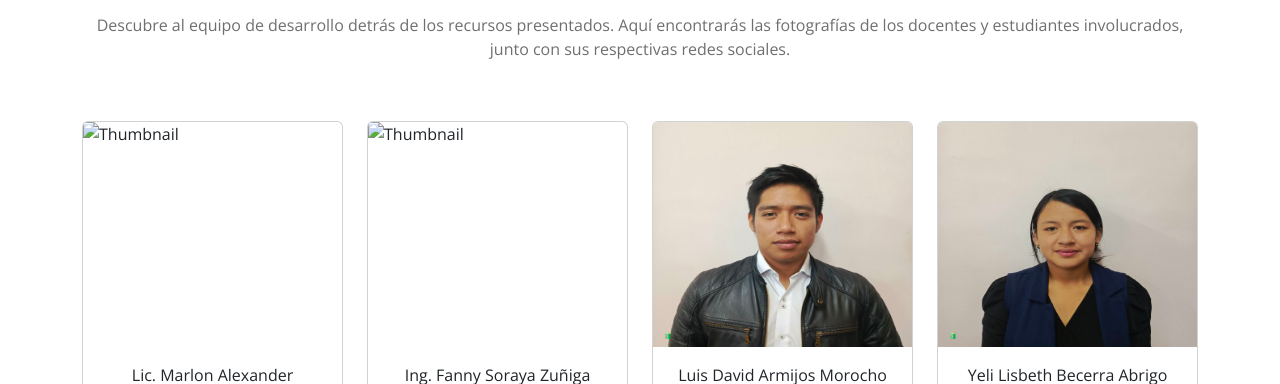
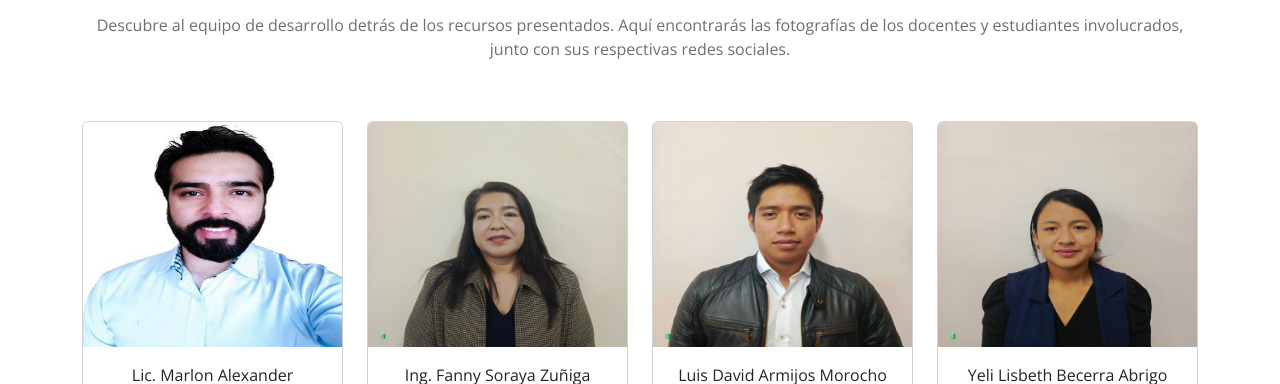
Before and after one commit to JnBenites/reasexto, a plain HTML site: page index.html in a window 1280 px wide. Shown: the part 2200-2584 px from the top of the page. Drawn offline with nearby package versions, Linux system fonts and the light colour scheme.

Commit message:
Cambios de img
Cambios de img

```diff
--- a/index.html
+++ b/index.html
@@ -254,7 +254,7 @@
           <!-- elemento -->
           <div class="col-lg-3 col-md-6 col-sm-6">
             <div class="card mb-4 box-shadow">
-              <img class="card-img-top" data-src="" alt="Thumbnail" style="height: 225px; width: 100%; display: block;" src="./assets/img/team/" data-holder-rendered="true">
+              <img class="card-img-top" data-src="" alt="Thumbnail" style="height: 225px; width: 100%; display: block;" src="./assets/img/team/Maldonado Marlon.jpeg" data-holder-rendered="true">
               <div class="card-body text-center">
                 Lic. Marlon Alexander Maldonado González, Mg. Sc
                 <p class="text-muted"><i>Docente</i></p>
@@ -275,7 +275,7 @@
           <!-- elemento -->
           <div class="col-lg-3 col-md-6 col-sm-6">
             <div class="card mb-4 box-shadow">
-              <img class="card-img-top" data-src="" alt="Thumbnail" style="height: 225px; width: 100%; display: block;" src="./assets/img/team/" data-holder-rendered="true">
+              <img class="card-img-top" data-src="" alt="Thumbnail" style="height: 225px; width: 100%; display: block;" src="./assets/img/team/Fanny_Suñiga.jpeg" data-holder-rendered="true">
               <div class="card-body text-center">
                 Ing. Fanny Soraya Zuñiga Tinizaray Mg. Sc.
                 <p class="text-muted"><i>Docente</i></p>
```
Also changed, not shown: assets/img/team/Fanny_Suñiga.jpeg (added).
